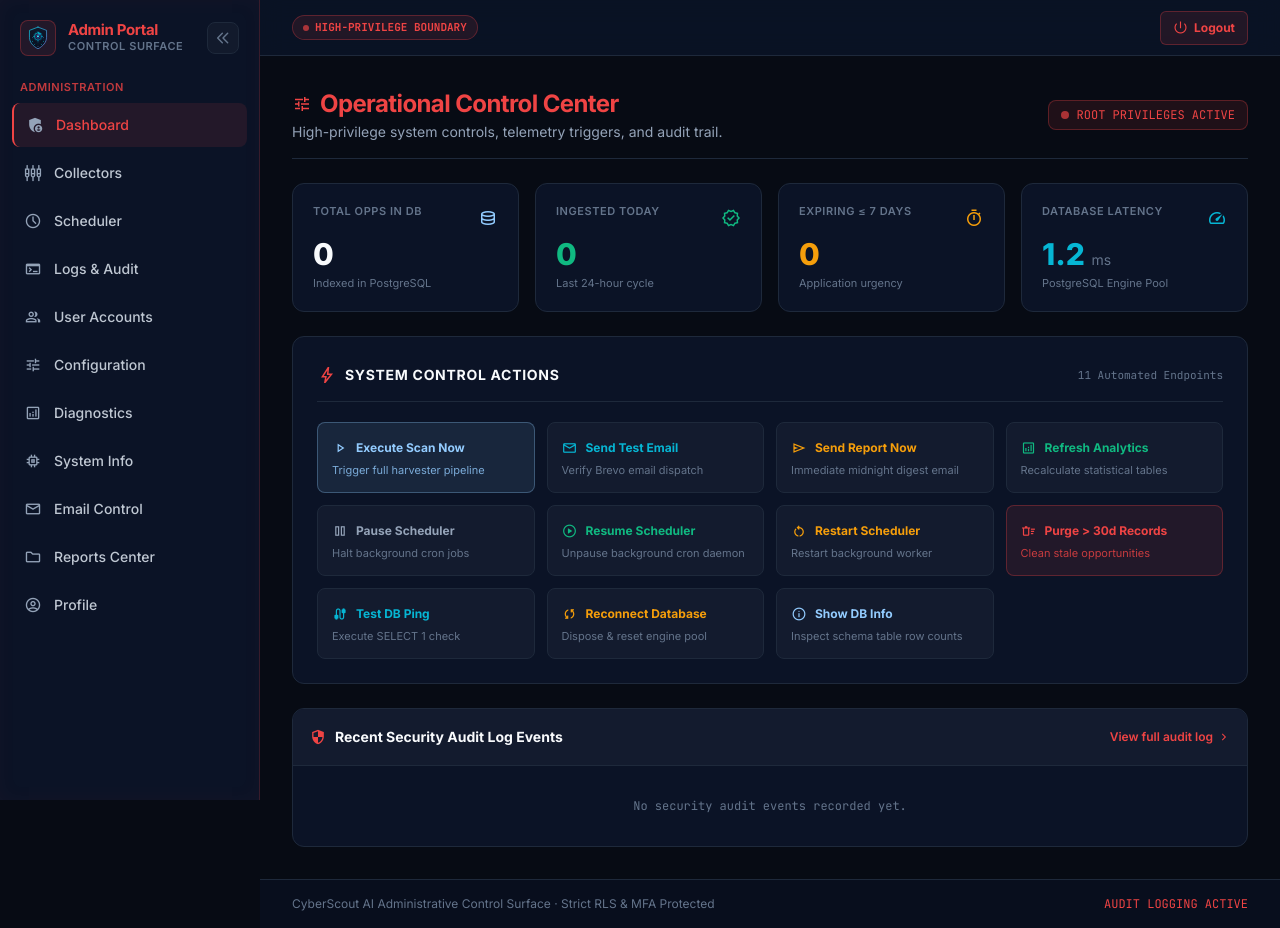
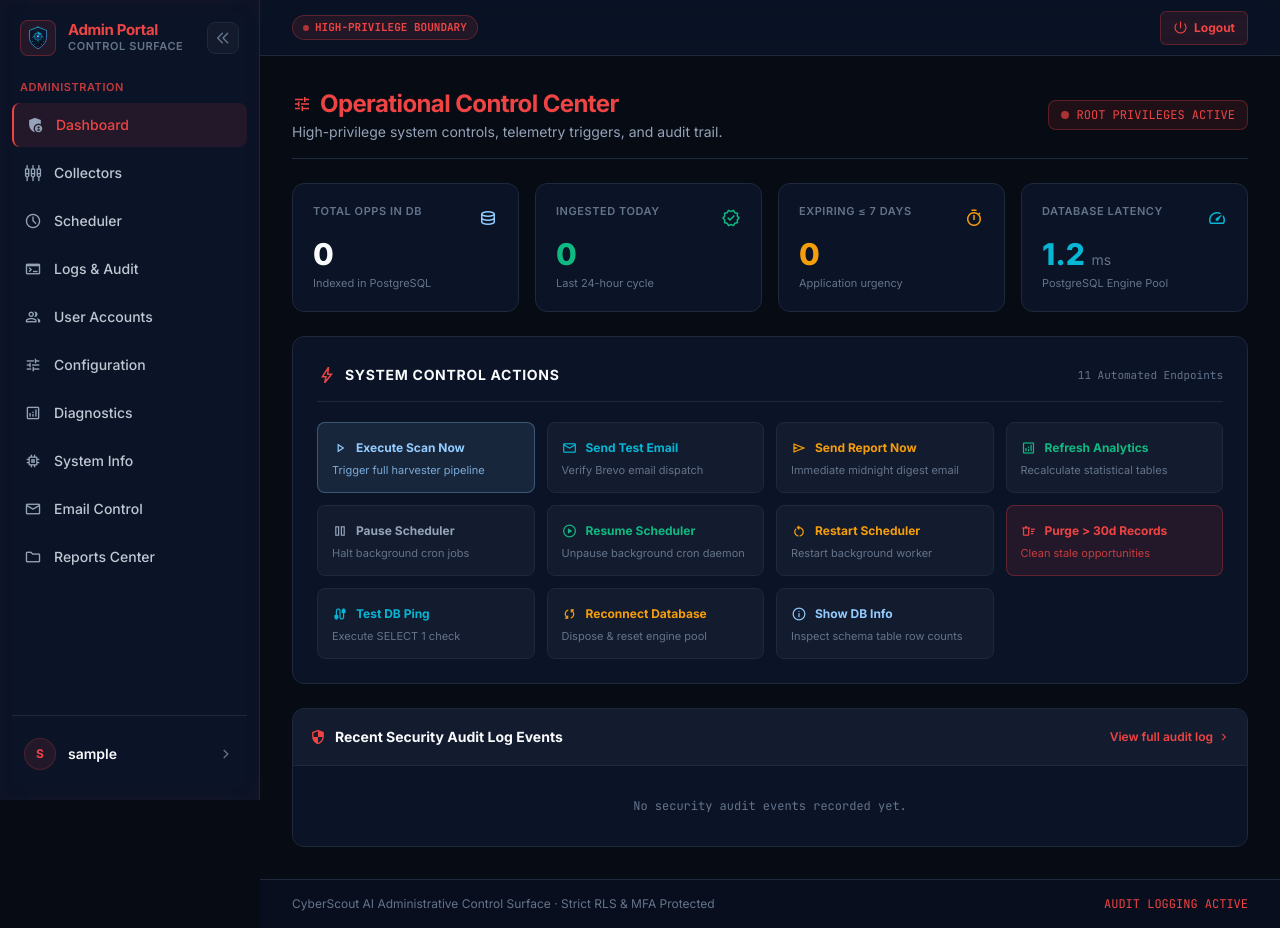
Before and after one commit to prasadpanda-123/CyberScoutAI, a Flask app: page /admin/dashboard in a window 1280 px wide. Run offline with Flask 3, Linux system fonts and the light colour scheme; the visitor is signed in with stand-in values (Sample User, id 1); some libraries are stand-ins or nearby versions.

Commit message:
feat(admin-ui): align admin profile sidebar card with standard user profile pattern

```diff
--- a/dashboard/templates/admin/admin_base.html
+++ b/dashboard/templates/admin/admin_base.html
@@ -146,12 +146,20 @@
         <span class="material-symbols-outlined text-[18px] text-text-secondary {% if active_page == 'admin_reports' %}text-admin-accent{% endif %}" {% if active_page == 'admin_reports' %}style="font-variation-settings: 'FILL' 1;"{% endif %}>folder</span>
         <span>Reports Center</span>
       </a>
+    </nav>
 
-      <a href="{{ url_for('admin_ui.admin_profile') }}" class="flex items-center gap-3 px-3 py-2.5 rounded-lg font-medium transition-colors text-sm {% if active_page == 'admin_profile' %}text-admin-accent font-bold bg-admin-accent/10 border-l-2 border-admin-accent{% else %}text-on-surface-variant hover:bg-admin-accent/5 hover:text-on-surface{% endif %}">
-        <span class="material-symbols-outlined text-[18px] text-text-secondary {% if active_page == 'admin_profile' %}text-admin-accent{% endif %}" {% if active_page == 'admin_profile' %}style="font-variation-settings: 'FILL' 1;"{% endif %}>account_circle</span>
-        <span>Profile</span>
+    <!-- Footer Profile Link -->
+    <div class="mt-auto pt-3 border-t border-border-subtle">
+      <a class="flex items-center gap-3 px-3 py-2.5 rounded-lg font-medium transition-colors {% if active_page == 'admin_profile' %}text-admin-accent font-bold bg-surface-container-high border-l-2 border-admin-accent{% else %}text-on-surface-variant hover:bg-bg-card-hover hover:text-on-surface{% endif %}" href="{{ url_for('admin_ui.admin_profile') }}">
+        <div class="h-8 w-8 rounded-full bg-admin-accent/10 text-admin-accent flex items-center justify-center font-bold text-xs border border-admin-accent/20 shrink-0">
+          {{ (current_admin.username or session.get('admin_username') or 'A')[0]|upper }}
+        </div>
+        <div class="overflow-hidden text-left flex-1">
+          <div class="text-sm font-semibold text-text-primary truncate">{{ current_admin.username or session.get('admin_username') or 'Administrator' }}</div>
+        </div>
+        <span class="material-symbols-outlined text-text-muted text-[18px]">chevron_right</span>
       </a>
-    </nav>
+    </div>
   </aside>
 
   <!-- Top Bar & Main Canvas -->
```
